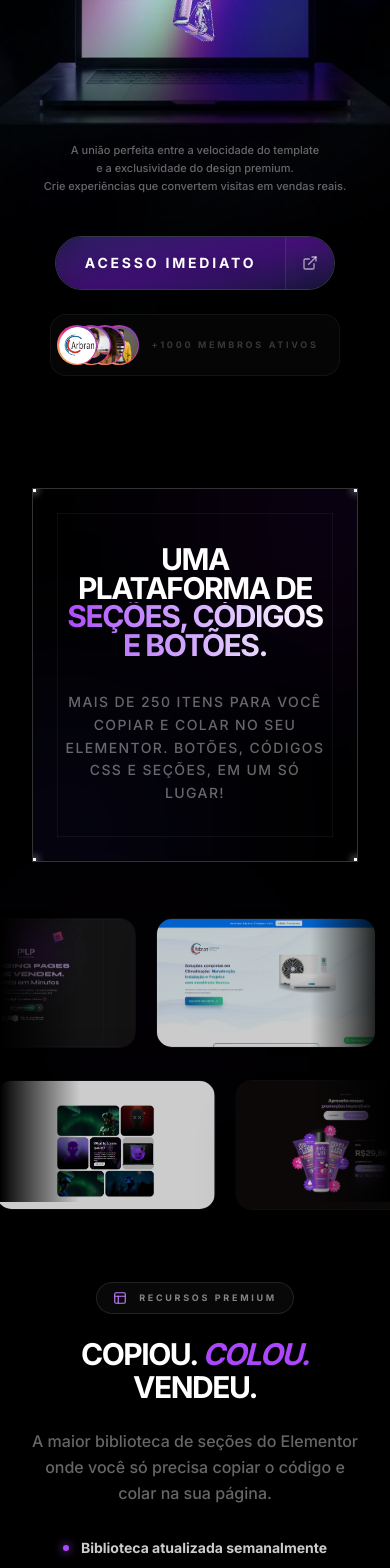
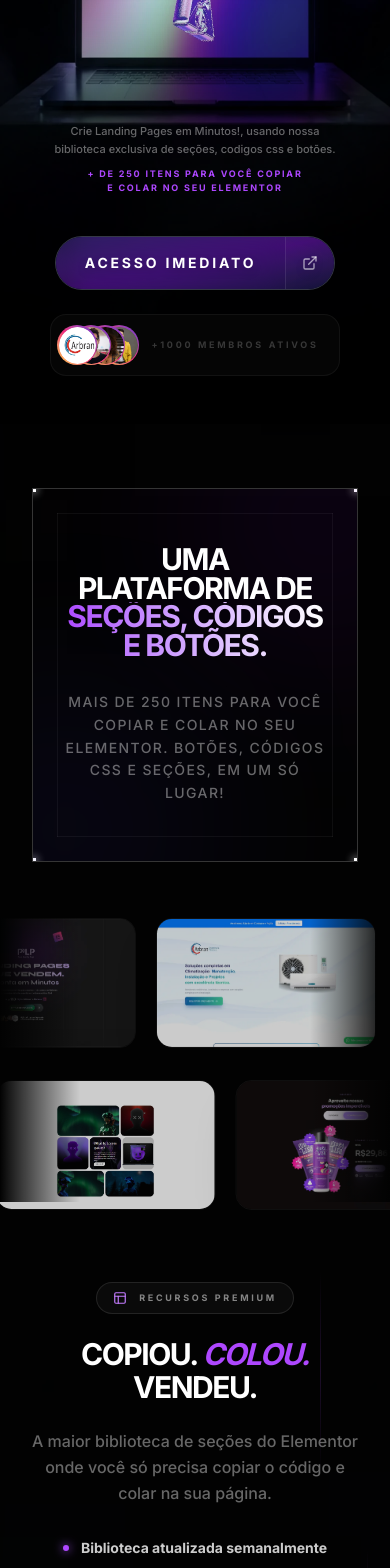
Before and after one commit to oliveirantcbr-stack/landing-plp, a Next.js app: page / in a window 390 px wide. Shown: the part 420-1988 px from the top of the page. Built offline with nearby package versions, Linux system fonts and the light colour scheme.

Commit message:
pequenas att

```diff
--- a/app/components/BonusSection.tsx
+++ b/app/components/BonusSection.tsx
@@ -112,7 +112,7 @@ export function BonusSection() {
               transition={{ duration: 0.5, delay: i * 0.05 }}
               className="group"
             >
-              <div className="rounded-2xl bg-zinc-950/40 p-6 border border-white/10 hover:border-purple-500/30 hover:bg-zinc-900/60 transition-all duration-500 h-full flex flex-col gap-4 relative overflow-hidden backdrop-blur-xl shadow-2xl">
+              <div className="rounded-2xl bg-zinc-950/40 p-6 border border-white/10 hover:border-purple-500/30 hover:bg-zinc-900/60 transition-all duration-500 h-full flex flex-col gap-4 relative overflow-hidden backdrop-blur-xl shadow-2xl tech-pixel-texture">
                 {/* Subtle Inner Highlight */}
                 <div className="absolute inset-0 bg-gradient-to-br from-white/[0.05] to-transparent pointer-events-none" />
 
--- a/app/components/FaqSection.tsx
+++ b/app/components/FaqSection.tsx
@@ -68,7 +68,7 @@ export default function FaqSection() {
                 key={i}
                 layout="position"
                 className={`
-                  relative rounded-2xl overflow-hidden transition-all duration-500 h-fit
+                  relative rounded-2xl overflow-hidden transition-all duration-500 h-fit tech-pixel-texture
                   ${
                     isOpen
                       ? "border border-purple-500/40 bg-white/[0.08]"
--- a/app/components/FinalCtaSection.tsx
+++ b/app/components/FinalCtaSection.tsx
@@ -40,6 +40,7 @@ export default function FinalCtaSection() {
             md:px-20
             text-center
             shadow-2xl
+            tech-pixel-texture
           "
         >
           {/* INTERIOR DECORATION */}
@@ -69,7 +70,8 @@ export default function FinalCtaSection() {
                 style={{ "--padding": "1.1rem 2.5rem", "--font-size": "12px" } as React.CSSProperties}
                 className="w-full md:w-auto max-w-[280px] md:max-w-none font-black tracking-widest uppercase shadow-2xl shadow-purple-500/20"
               >
-                ULTIMA OPORTUNIDADE!
+                <span className="hidden md:inline">ULTIMA OPORTUNIDADE!</span>
+                <span className="inline md:hidden">Garantir Agora</span>
               </ShinyButton>
             </div>
 
--- a/app/components/GuaranteeSection.tsx
+++ b/app/components/GuaranteeSection.tsx
@@ -30,8 +30,9 @@ export default function GuaranteeSection() {
         <div className="w-1/2 h-20 bg-gradient-to-b from-purple-500/20 to-transparent blur-[50px] -mt-2" />
       </div>
 
-      <div className="mx-auto max-w-6xl px-6 relative z-10">
-        <div className="relative grid items-center gap-12 rounded-[40px] border border-white/5 bg-zinc-950/40 backdrop-blur-2xl p-10 md:grid-cols-2 md:p-20 overflow-hidden shadow-2xl">
+      <div className="mx-auto max-w-5xl px-6 relative z-10">
+        {/* CARD CONTAINER */}
+        <div className="relative overflow-hidden rounded-[40px] border border-white/5 bg-zinc-950/40 backdrop-blur-3xl px-8 py-12 md:px-20 md:py-24 text-center shadow-2xl tech-pixel-texture grid items-center gap-12 md:grid-cols-2 md:text-left">
 
           {/* DECORATIVE LIGHTS */}
           <div className="absolute top-0 right-0 w-64 h-64 bg-purple-600/10 blur-[100px] -mr-32 -mt-32" />
--- a/app/components/HeroSectionDemo.tsx
+++ b/app/components/HeroSectionDemo.tsx
@@ -67,9 +67,8 @@ export function HeroSectionDemo() {
       {/* 🚀 Ultra-Clean Pre-loader (Minimalist & Performant) */}
       {showPreloader && (
         <div
-          className={`fixed inset-0 z-[999] flex items-center justify-center bg-black transition-opacity duration-300 ease-in-out ${
-            isPreloading ? 'opacity-100' : 'opacity-0 pointer-events-none'
-          }`}
+          className={`fixed inset-0 z-[999] flex items-center justify-center bg-black transition-opacity duration-300 ease-in-out ${isPreloading ? 'opacity-100' : 'opacity-0 pointer-events-none'
+            }`}
         >
           <div className="relative flex flex-col items-center">
             {/* 💎 Pure CSS Ambient Glow */}
@@ -212,9 +211,10 @@ export function HeroSectionDemo() {
           {/* Desktop Content Only (Social Proof) */}
           <div className="hidden md:flex flex-col items-center lg:items-start mt-10 gap-8">
             <p className="text-sm text-white/40 leading-relaxed max-w-sm font-medium text-balance">
-              A união perfeita entre a velocidade do template <br />
-              e a exclusividade do design premium. <br />
-              Crie experiências que convertem visitas em vendas reais.
+              Crie Landing Pages em Minutos, usando nossa biblioteca exclusiva de seções, codigos css e botões.
+              <span className="block mt-2 text-purple-500 font-black uppercase tracking-widest text-[10px]">
+                + de 250 itens para você copiar e colar no seu Elementor
+              </span>
             </p>
 
             <div className="flex flex-col items-start gap-8">
@@ -243,9 +243,10 @@ export function HeroSectionDemo() {
         {/* BOTTOM GROUP (Mobile Only) */}
         <div className="md:hidden flex flex-col items-center w-full px-8 gap-10 mt-20">
           <p className="text-[11px] text-white/40 leading-relaxed text-center font-medium text-balance">
-            A união perfeita entre a velocidade do template <br />
-            e a exclusividade do design premium. <br />
-            Crie experiências que convertem visitas em vendas reais.
+            Crie Landing Pages em Minutos!, usando nossa biblioteca exclusiva de seções, codigos css e botões.
+            <span className="block mt-2 text-purple-500 font-black uppercase tracking-[0.2em] text-[9px]">
+              + de 250 itens para você copiar e colar no seu Elementor
+            </span>
           </p>
 
           <div className="flex flex-col items-center gap-6 w-full">
--- a/app/components/ParaQuemESection.tsx
+++ b/app/components/ParaQuemESection.tsx
@@ -310,7 +310,7 @@ const GridItem = ({ area, icon: Icon, title, description, iconColor = "#ef4444"
             relative flex h-full flex-col justify-center gap-4
             rounded-2xl bg-zinc-950/60 backdrop-blur-xl overflow-hidden
             p-6 md:p-8 transition-colors group-hover:bg-zinc-900/80
-            border border-red-500/20 shadow-2xl
+            border border-red-500/20 shadow-2xl tech-pixel-texture
           "
         >
           {/* Subtle Red Inner Highlight */}
@@ -402,7 +402,7 @@ const BenefitGridItem = ({ area, icon: Icon, title, description, iconColor = "#1
             relative flex h-full flex-col justify-center gap-4
             rounded-2xl bg-zinc-900/60 backdrop-blur-xl overflow-hidden
             p-6 md:p-8 transition-colors group-hover:bg-zinc-800/80
-            border border-emerald-500/20 shadow-[0_15px_30px_rgba(16,185,129,0.05)]
+            border border-emerald-500/20 shadow-[0_15px_30px_rgba(16,185,129,0.05)] tech-pixel-texture
           "
         >
           {/* Softer Emerald Inner Highlight */}
--- a/app/components/SectionsShowcase.tsx
+++ b/app/components/SectionsShowcase.tsx
@@ -52,16 +52,33 @@ export function SectionsShowcase() {
   }, [mouseX, mouseY]);
 
   return (
-    <section id="beneficios" className="relative w-full py-16 md:py-48 text-white bg-black">
+    <section id="beneficios" className="relative w-full py-16 md:py-48 text-white bg-black overflow-hidden">
 
-      {/* 🔮 CINEMATIC BACKGROUND GLOWS */}
-      <div className="absolute inset-0 pointer-events-none overflow-visible">
-        <div className="absolute top-[15%] left-[-10%] w-[350px] md:w-[800px] h-[350px] md:h-[800px] bg-purple-600/[0.04] md:bg-purple-600/10 blur-[80px] md:blur-[150px] rounded-full animate-pulse" />
-        <div className="absolute bottom-[10%] right-[-10%] w-[300px] md:w-[600px] h-[300px] md:h-[600px] bg-indigo-600/[0.04] md:bg-indigo-600/10 blur-[60px] md:blur-[120px] rounded-full" />
+      {/* 🚀 RISING TECH LINES (Exclusive to this section) */}
+      <div className="absolute inset-0 pointer-events-none z-[1] overflow-hidden">
+        {[...Array(8)].map((_, i) => (
+          <motion.div
+            key={`rising-line-${i}`}
+            initial={{ top: "110%", left: `${10 + i * 12}%`, opacity: 0 }}
+            animate={{
+              top: ["110%", "-20%"],
+              opacity: [0, 0.5, 0]
+            }}
+            transition={{
+              duration: 7 + Math.random() * 5,
+              repeat: Infinity,
+              ease: "linear",
+              delay: Math.random() * 10
+            }}
+            className="absolute w-px h-[200px] bg-gradient-to-t from-transparent via-purple-500/40 to-transparent"
+          />
+        ))}
       </div>
 
-      {/* 🌑 SECTION FADES */}
-      <div className="absolute top-0 left-0 right-0 h-48 md:h-72 bg-gradient-to-b from-black via-black/80 to-transparent z-20 pointer-events-none" />
+
+      {/* 🌑 GRADIENT OVERLAYS FOR DEPTH */}
+      <div className="absolute inset-x-0 top-0 h-48 md:h-72 bg-gradient-to-b from-black via-black/90 to-transparent z-20 pointer-events-none" />
+      <div className="absolute inset-x-0 bottom-0 h-48 md:h-72 bg-gradient-to-t from-black via-black/90 to-transparent z-20 pointer-events-none" />
 
       {/* HEADER CTA */}
       <div className="relative z-30 max-w-4xl mx-auto mb-12 md:mb-20 px-4">
@@ -214,7 +231,7 @@ export function SectionsShowcase() {
 
         {/* BENTOBG.WEBP BACKGROUND FOR PIPELINE - INVERTED */}
         <div
-          className="absolute inset-0 pointer-events-none opacity-80 z-0 scale-y-[-1]"
+          className="absolute inset-0 pointer-events-none opacity-80 z-0 scale-y-[-1] luzpulsante"
           style={{
             backgroundImage: 'url(/bentobg.webp)',
             backgroundSize: 'cover',
@@ -231,15 +248,6 @@ export function SectionsShowcase() {
         <div className="absolute inset-x-0 top-0 h-32 bg-gradient-to-b from-black to-transparent pointer-events-none z-[2]" />
 
         <div className="relative z-10 grid grid-cols-1 md:grid-cols-3 gap-12 md:gap-12 lg:gap-20">
-
-          <div className="absolute top-[40px] left-0 w-full h-[2px] bg-white/5 hidden md:block pointer-events-none overflow-hidden z-10">
-            <motion.div
-              initial={{ left: "-20%" }}
-              animate={{ left: "120%" }}
-              transition={{ duration: 3, repeat: Infinity, ease: "linear" }}
-              className="absolute top-0 w-1/4 h-full bg-gradient-to-r from-transparent via-purple-500 to-transparent shadow-[0_0_20px_#a855f7]"
-            />
-          </div>
 
           {[
             {
@@ -289,6 +297,27 @@ export function SectionsShowcase() {
         </div>
       </div>
 
+      {/* 🌪️ CINEMATIC SMOKE OVERLAY (Drifting above everything) */}
+      <div className="absolute inset-0 pointer-events-none z-30 overflow-hidden mix-blend-screen">
+        <motion.div
+          animate={{
+            x: ['-2%', '2%', '-2%'],
+            scale: [1.1, 1.15, 1.1]
+          }}
+          transition={{
+            duration: 20,
+            repeat: Infinity,
+            ease: "easeInOut"
+          }}
+          className="absolute inset-[-10%] opacity-[0.15]"
+          style={{
+            backgroundImage: 'url(/SMOKEFALLBACK.webp)',
+            backgroundSize: 'cover',
+            backgroundPosition: 'center',
+          }}
+        />
+      </div>
+
     </section>
   );
 }
--- a/app/page.tsx
+++ b/app/page.tsx
@@ -37,6 +37,7 @@ export default function Page() {
       {/* Subsequent Sections - Standard relative z-10 */}
       <div className="relative z-10 bg-transparent">
         <SectionsShowcase />
+
         <ParaVoceSection />
         <ParaQuemESection />
         <BonusSection />
@@ -46,6 +47,7 @@ export default function Page() {
         <GuaranteeSection />
         <FaqSection />
         <FinalCtaSection />
+
         <Footer />
       </div>
     </main>
```
Also changed, not shown: app/components/ParaVoceSection.tsx (+5 -5 lines), app/components/PremiumPricingSection.tsx (+5 -5 lines), app/components/TestimonialsSection.tsx (+12 -13 lines), app/globals.css (+38 -0 lines), public/SMOKEFALLBACK.webp (added).
